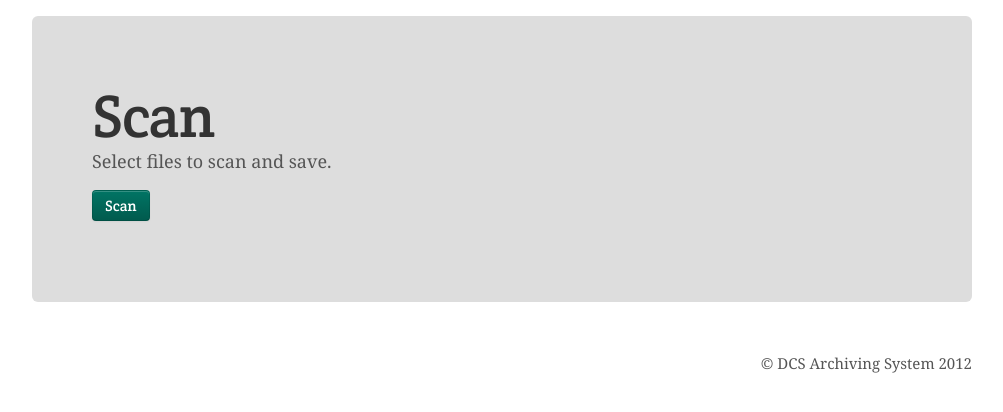
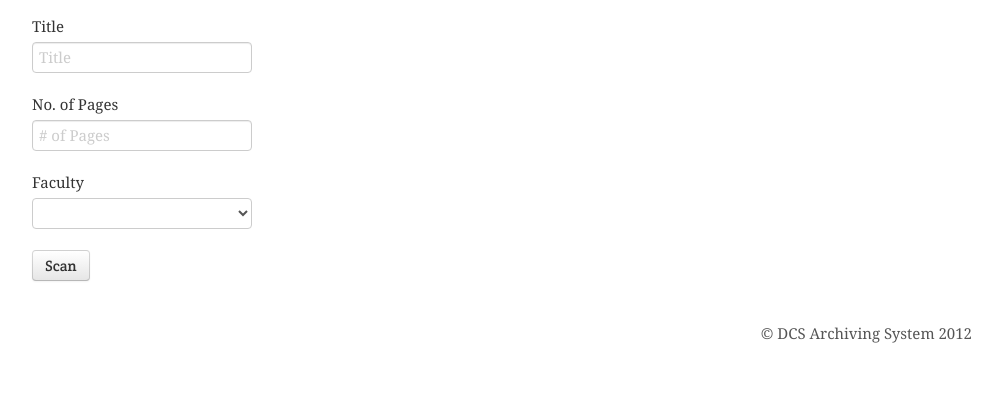
Before and after one commit to mariciabalayan/DCS_Archiving_System2, a Django app: page /scanpage/ in a window 1280 px wide. Shown: the part 56-468 px from the top of the page, without its empty margins (138-1141 px from the left). Run offline with Django 3.2, Linux system fonts and the light colour scheme; a user stored in the database is signed in; data comes from the database, SQL or seed files in the repository; lists and menus that the app fills with data are empty; parts of the project's set-up code (start-up, migrations or seed data) failed here and were passed over; some libraries are stand-ins or nearby versions.

Commit message:
Scanpage+home button for admin

```diff
--- a/DCSArchivingSystem/DCSArchivingSystem/testapp/templates/scanpage.html
+++ b/DCSArchivingSystem/DCSArchivingSystem/testapp/templates/scanpage.html
@@ -1,15 +1,37 @@
 {% extends "template2.html" %}
-<title> Scan Page </title>
+<title> Users </title>
 
 {%block content%}
-	<br><div class="hero-unit">
-           <h1>Scan</h1>
-           <p>Select files to scan and save.</p>
-		</h1>
-			<form method="LINK" action="/scan/">
-			<button class="btn btn-primary" input type="submit" value="Scan">Scan</button>
-		</form>
-       </div>
+<br>
+
+<form enctype="multipart/form-data" method="post" action="/upload/">
+    {% csrf_token %}
+  <div class="control-group">
+    <label class="control-label">Title</label>
+    <div class="controls">
+      <input type="text" id="title" placeholder="Title">
+    </div>
+  </div>
+  <div class="control-group">
+    <label class="control-label">No. of Pages</label>
+    <div class="controls">
+      <input type="text" id="pages" placeholder="# of Pages">
+    </div>
+  </div>
+  <div class="control-group">
+    <label class="control-label">Faculty</label>
+    <div class="controls">
+    <select>
+        {% for a in faculty_list %}
+    <option>{{ a.last_name }}, {{ a.first_name}}</option>
+        {% endfor %}
+    </select>
+</div>  </div>
+  <div class="control-group">
+    <div class="controls">
+      <button type="submit" class="btn">Scan</button>
+    </div>
+  </div>
+</form>
+
 {% endblock %}
-
-</html>
--- a/DCSArchivingSystem/DCSArchivingSystem/testapp/views.py
+++ b/DCSArchivingSystem/DCSArchivingSystem/testapp/views.py
@@ -57,7 +57,7 @@ def scan(request):
 
 @login_required
 def scanpage(request):
-    return render_to_response('scanpage.html', { 'user': request.user })
+    return render_to_response('scanpage.html', { 'user': request.user }, context_instance=RequestContext(request))
 
 
 @login_required
```
Also changed, not shown: DCSArchivingSystem/DCSArchivingSystem/testapp/templates/admin/base.html (added, +78 -0 lines).
